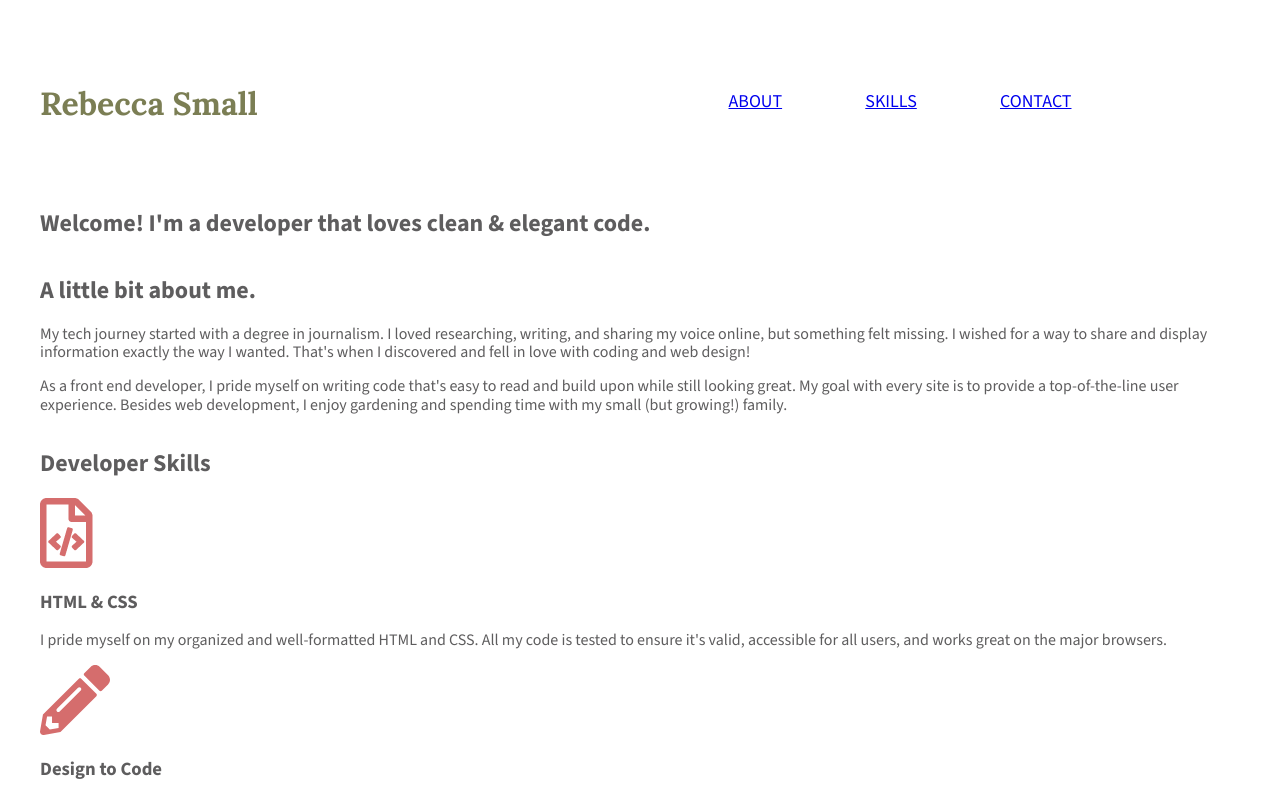
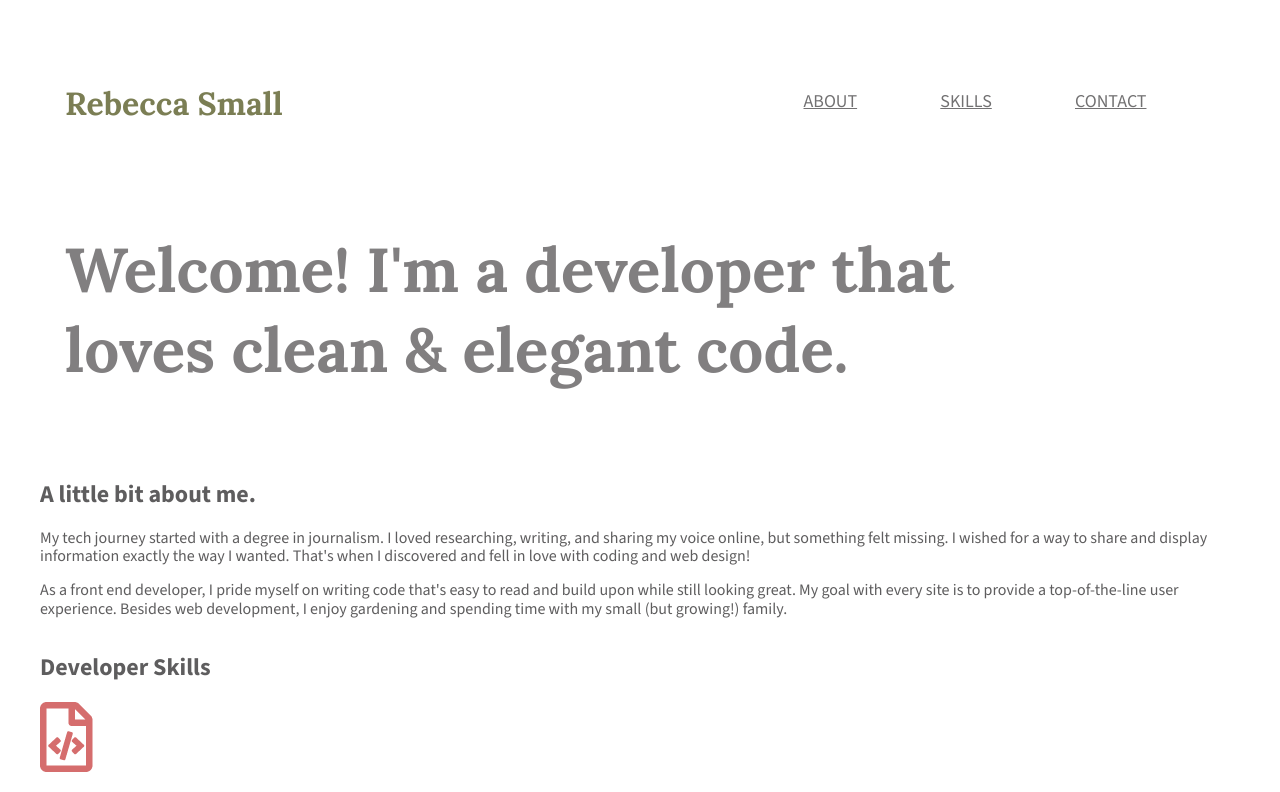
Before and after one commit to rebeccasmall/rebecca-small, a plain HTML site: page index.html in a window 1280 px wide. Shown: the top 792 px of the page. Drawn offline with nearby package versions, Linux system fonts and the light colour scheme.

Commit message:
Added style to header & fixed spacing

```diff
--- a/css/main.css
+++ b/css/main.css
@@ -9,6 +9,7 @@ body {
     width: 1200px;
     margin: 0 auto;
     overflow: auto;
+    box-sizing: border-box;
 }
 
 /****** Header Styles ******/
@@ -21,34 +22,38 @@ h1 {
     color: #7B7E54;
     padding-top: 65px;
     padding-bottom: 65px;
-}
-
-header {
     padding-left: 25px;
-    padding-right: 25px;
 }
 
 header nav {
-    width: 800px;
+    width: 600px;
     float: right;
     text-align: center;
     padding-top: 75px;
     padding-bottom: 75px;
+    padding-right: 25px;
+
 }
 
 header nav ul li {
     display: inline-block;
     font-size: 18px;
-    color: #727172;
     padding-left: 80px;
 }
 
 header nav ul li a {
     text-transform: uppercase;
+    color: #727172;
 }
 
 header h2 {
+    width: 950px;
     clear: both;
+    color: #817F80;
+    font-size: 62px;
+    line-height: 80px;
+    font-family: "Lora", serif;
+    padding: 20px 0 20px 25px;
 }
 
 
```
